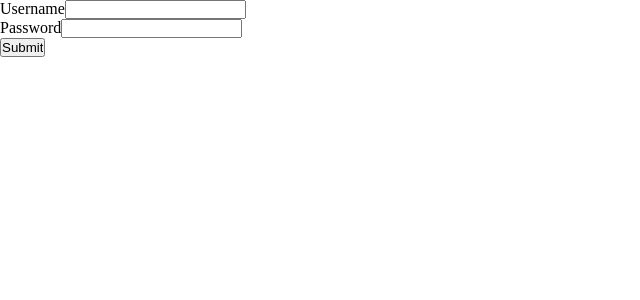
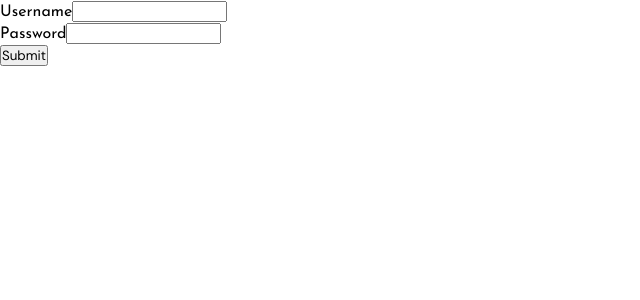
Before and after one commit to wise-introvert/react-redux-typescript-boilerplate, a React (Create React App) app: page /login in a window 1280 px wide. Shown: the top 300 px of the page, without its empty margins (0-640 px from the left). Built offline with nearby package versions, Linux system fonts and the light colour scheme.

Commit message:
added fonts

```diff
--- a/src/index.scss
+++ b/src/index.scss
@@ -1,5 +1,19 @@
+@import url('https://fonts.googleapis.com/css?family=DM+Sans|Josefin+Sans&display=swap');
+
 * {
   margin: 0;
   padding: 0;
   box-sizing: border-box;
+  font-family: "Dm Sans";
 }
+
+h1,
+h2,
+h3,
+h4,
+h5,
+h6,
+button,
+label {
+  font-family: "Josefin Sans";
+}
```
Also changed, not shown: public/index.html (+5 -19 lines).
